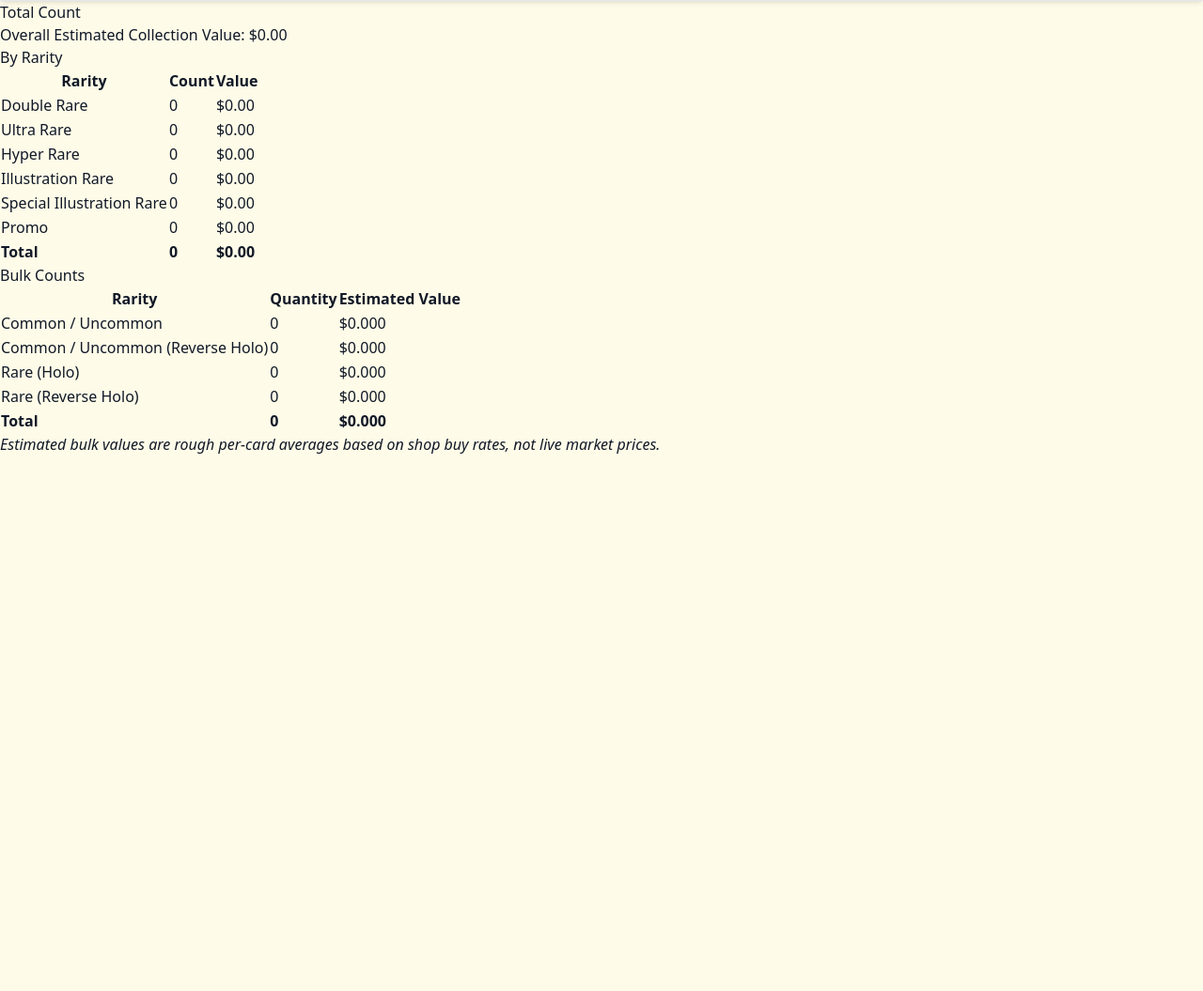
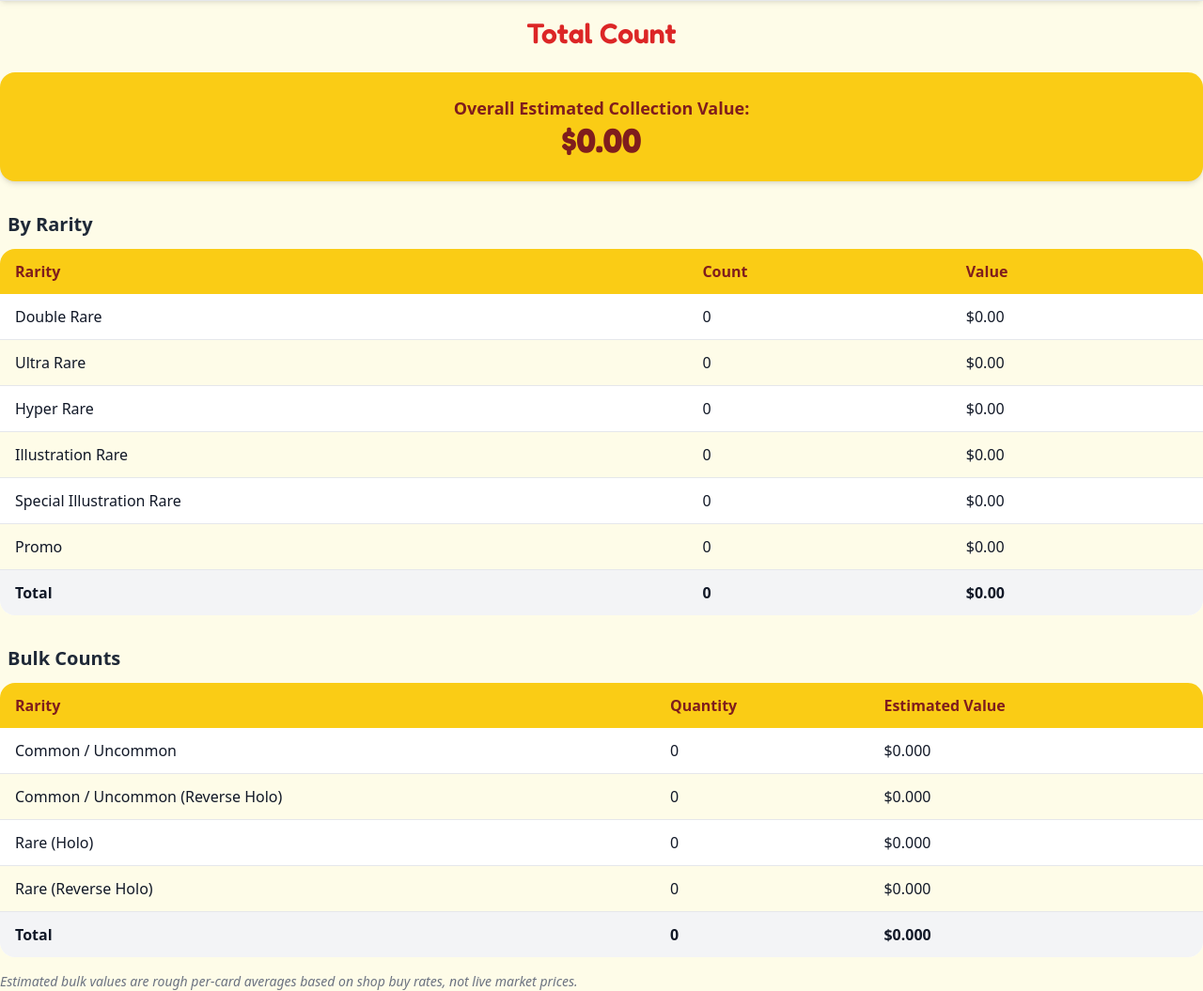
Before and after one commit to unCrunch/Pokemon-Card-Bulk-Tracker, a Django app: page /totals/ in a window 1280 px wide. Shown: the part 60-1115 px from the top of the page at 94% size. Before the commit the page ends 543 px from the top, so only its background shows below. Run offline with Django 5.2, Linux system fonts and the light colour scheme; data comes from the database, SQL or seed files in the repository; data that the repository does not hold is empty; some libraries are stand-ins or nearby versions.

Commit message:
totals page

```diff
--- a/cardcounter/inventory/templates/inventory/totals.html
+++ b/cardcounter/inventory/templates/inventory/totals.html
@@ -1,50 +1,68 @@
 {% extends "inventory/base.html" %}
 
 {% block content %}
-<h1>Total Count</h1>
+<h1 class="text-3xl  text-red-600 dark:text-red-400 mb-6 text-center pt-4" style="font-family: 'Fredoka', sans-serif;">
+    Total Count</h1>
 
-<h2>Overall Estimated Collection Value: ${{ grand_total|floatformat:2 }}</h2>
+<div class="bg-yellow-400 dark:bg-yellow-600 rounded-2xl shadow-md p-6 mb-8 text-center">
+    <p class="text-red-900 dark:text-gray-900 font-semibold text-lg">Overall Estimated Collection Value:</p>
+    <p class="text-red-900 dark:text-gray-900 font-bold text-4xl" style="font-family: 'Fredoka', sans-serif;">
+        ${{ grand_total|floatformat:2 }}</p>
+</div>
 
-<h3>By Rarity</h3>
-<table>
+<h2 class="text-xl font-bold mb-3 text-gray-800 dark:text-gray-200 pl-2">By Rarity</h2>
+<div class="bg-white dark:bg-gray-800 rounded-2xl shawow-md overflow-hidden mb-8">
+    <table class="w-full text-left">
+        <thead class="bg-yellow-400 dark:bg-yellow-600 text-red-900 dark:text-gray-900">
             <tr>
-        <th>Rarity</th>
-        <th>Count</th>
-        <th>Value</th>
+                <th class="px-4 py-3 font-bold">Rarity</th>
+                <th class="px-4 py-3 font-bold">Count</th>
+                <th class="px-4 py-3 font-bold">Value</th>
             </tr>
+        </thead>
+        <tbody class="divide-y divide-gray-200 dark:divide-gray-700">
             {% for row in rarity_breakdown %}
-    <tr>
-        <td>{{ row.label }}</td>
-        <td>{{ row.count }}</td>
-        <td>${{ row.value|floatformat:2 }}</td>
+            <tr
+                class="{% cycle 'bg-white dark:bg-gray-800' 'bg-yellow-50 dark:bg-gray-700' %} hover:bg-yellow-100 dark:hover:bg-gray-600 transition">
+                <td class="px-4 py-3">{{ row.label }}</td>
+                <td class="px-4 py-3">{{ row.count }}</td>
+                <td class="px-4 py-3">${{ row.value|floatformat:2 }}</td>
             </tr>
             {% endfor %}
+            <tr class="bg-gray-100 dark:bg-gray-950 font-bold">
+                <td class="px-4 py-3">Total</td>
+                <td class="px-4 py-3">{{ total_card_count }}</td>
+                <td class="px-4 py-3">${{ total_value|floatformat:2 }}</td>
+            </tr>
+        </tbody>
+    </table>
+</div>
+
+<h2 class="text-xl font-bold mb-3 text-gray-800 dark:text-gray-200 pl-2">Bulk Counts</h2>
+<div class="bg-white dark:bg-gray-800 rounded-2xl shawow-md overflow-hidden">
+    <table class="w-full text-left">
+        <thead class="bg-yellow-400 dark:bg-yellow-600 text-red-900 dark:text-gray-900">
             <tr>
-        <td><strong>Total</strong></td>
-        <td><strong>{{ total_card_count }}</strong></td>
-        <td><strong>${{ total_value|floatformat:2 }}</strong></td>
+                <th class="px-4 py-3 font-bold">Rarity</th>
+                <th class="px-4 py-3 font-bold">Quantity</th>
+                <th class="px-4 py-3 font-bold">Estimated Value</th>
             </tr>
-</table>
-
-<h3>Bulk Counts</h3>
-<table>
-    <tr>
-        <th>Rarity</th>
-        <th>Quantity</th>
-        <th>Estimated Value</th>
-    </tr>
+        </thead>
+        <tbody class="divide-y divide-gray-200 dark:divide-gray-700">
             {% for bulk in bulk_breakdown %}
-    <tr>
-        <td>{{ bulk.label }}</td>
-        <td>{{ bulk.quantity }}</td>
-        <td>${{ bulk.value|floatformat:3 }}</td>
+            <tr class="{% cycle 'bg-white dark:bg-gray-800' 'bg-yellow-50 dark:bg-gray-700' %} hover:bg-yellow-100 dark:hover:bg-gray-600 transition">
+                <td class="px-4 py-3">{{ bulk.label }}</td>
+                <td class="px-4 py-3">{{ bulk.quantity }}</td>
+                <td class="px-4 py-3">${{ bulk.value|floatformat:3 }}</td>
             </tr>
             {% endfor %}
-    <tr>
-        <td><strong>Total</strong></td>
-        <td><strong>{{ total_bulk_count }}</strong></td>
-        <td><strong>${{ total_bulk_value|floatformat:3 }}</strong></td>
+            <tr class="bg-gray-100 dark:bg-gray-950 font-bold">
+                <td class="px-4 py-3">Total</td>
+                <td class="px-4 py-3">{{ total_bulk_count }}</td>
+                <td class="px-4 py-3">${{ total_bulk_value|floatformat:3 }}</td>
             </tr>
+        </tbody>
     </table>
-<p><em>Estimated bulk values are rough per-card averages based on shop buy rates, not live market prices.</em></p>
+</div>
+<p class="text-sm text-gray-500 dark:text-gray-400 italic mt-4">Estimated bulk values are rough per-card averages based on shop buy rates, not live market prices.</p>
 {% endblock %}
```
Lines whose indentation alone changed are shown as unchanged.
